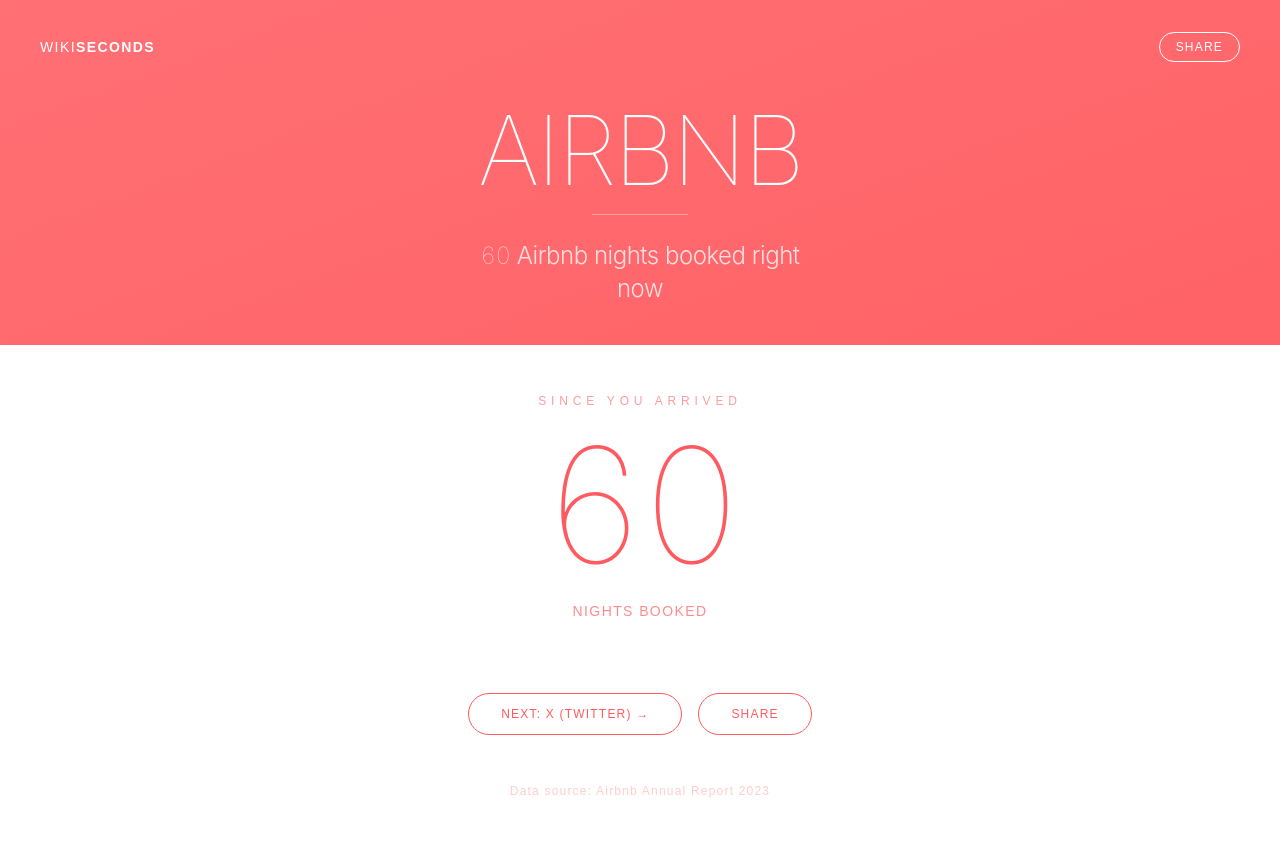
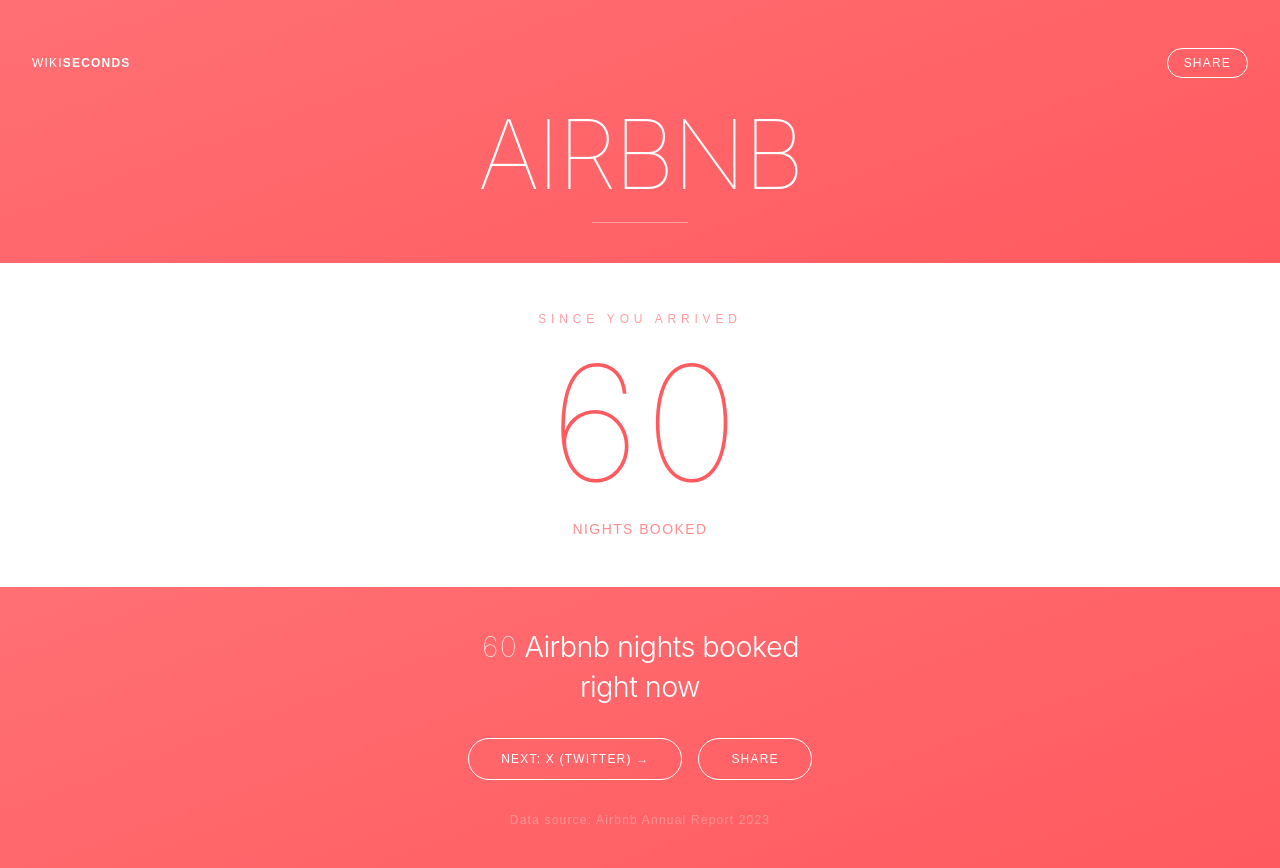
Before and after one commit to graciadavid/onesecond, a Next.js app: page /brands/how-many-airbnb-nights-booked-per-second in a window 1280 px wide. Before the commit the page ends 823 px from the top, so only its background shows below. Built offline with nearby package versions, Linux system fonts and the light colour scheme.

Commit message:
three blocks name inverted absurd

```diff
--- a/app/[category]/[seoSlug]/page.tsx
+++ b/app/[category]/[seoSlug]/page.tsx
@@ -79,46 +79,39 @@
   return (
     <main
       className="min-h-screen flex flex-col transition-opacity duration-300"
-     style={{
-       background: `linear-gradient(160deg, ${brand.bgColor}dd 0%, ${brand.bgColor} 100%)`,
-       opacity: swiping ? 0.3 : 1,
-     }}
+      style={{ opacity: swiping ? 0.3 : 1 }}
       onTouchStart={handleTouchStart}
       onTouchEnd={handleTouchEnd}
     >
-     {/* Header */}
-     <header className="flex items-center justify-between px-6 pt-12 pb-2 md:px-10 md:pt-8">
-       <Link href="/" className="text-xs md:text-sm font-light tracking-widest uppercase hover:opacity-70 transition-opacity" style={{ color: tc }}>
+      {/* BLOQUE 1 — Nombre — color marca */}
+      <section
+        className="flex flex-col items-center px-8 pt-12 pb-10 text-center gap-3"
+        style={{ background: `linear-gradient(160deg, ${brand.bgColor}dd 0%, ${brand.bgColor} 100%)` }}
+      >
+        <div className="flex items-center justify-between w-full px-0 mb-4">
+          <Link href="/" className="text-xs font-light tracking-widest uppercase hover:opacity-70" style={{ color: tc }}>
             Wiki<span className="font-bold">Seconds</span>
           </Link>
           <button
             onClick={handleShare}
-         className="text-xs tracking-widest uppercase font-light hover:opacity-70 transition-opacity"
+            className="text-xs tracking-widest uppercase font-light hover:opacity-70"
             style={{ color: "#ffffff", border: "1px solid #ffffff", borderRadius: "9999px", padding: "6px 16px" }}
           >
             {copied ? "✓ Copied" : "Share"}
           </button>
-     </header>
-
-     {/* BLOQUE 1 — Nombre + absurdo — fondo del color de la marca */}
-     <section className="flex flex-col items-center px-8 pt-8 pb-10 text-center gap-4">
+        </div>
         {nameParts.map((part, i) => (
           <p key={i} className="text-center leading-none font-thin"
             style={{ fontSize: "clamp(2.5rem, 12vw, 6rem)", fontFamily: "-apple-system, 'SF Pro Display', BlinkMacSystemFont, sans-serif", letterSpacing: "-0.03em", color: tc }}>
             {part}
           </p>
         ))}
-       <div className="h-px w-24 mx-auto" style={{ background: tc, opacity: 0.4 }} />
-       <p className="font-light leading-snug text-center max-w-xs mt-2"
-         style={{ fontSize: "clamp(1rem, 3.5vw, 1.5rem)", fontFamily: "-apple-system, 'SF Pro Display', BlinkMacSystemFont, sans-serif", letterSpacing: "-0.02em", color: tc, opacity: 0.8 }}>
-         <span className="tabular-nums font-thin">{absurdCount.toLocaleString("en-US")}</span>
-         {" "}{brand.absurdUnit}
-       </p>
+        <div className="h-px w-24 mx-auto mt-2" style={{ background: tc, opacity: 0.4 }} />
       </section>
 
-     {/* BLOQUE 2 — Since you arrived — fondo invertido */}
+      {/* BLOQUE 2 — Since you arrived — invertido */}
       <section
-       className="flex-1 flex flex-col items-center justify-center px-8 py-12 text-center gap-4"
+        className="flex flex-col items-center justify-center px-8 py-12 text-center gap-4"
         style={{ background: tc }}
       >
         <p className="text-xs tracking-[0.4em] uppercase" style={{ color: brand.bgColor, opacity: 0.6 }}>Since you arrived</p>
@@ -136,34 +129,44 @@
         <p className="text-sm font-light tracking-widest uppercase" style={{ color: brand.bgColor, opacity: 0.7 }}>{brand.unit}</p>
       </section>
 
+      {/* BLOQUE 3 — Dato absurdo + swipe — vuelve al color marca */}
+      <section
+        className="flex flex-col items-center px-8 py-10 text-center gap-4"
+        style={{ background: `linear-gradient(160deg, ${brand.bgColor}dd 0%, ${brand.bgColor} 100%)` }}
+      >
+        <p className="font-light leading-snug text-center max-w-xs"
+          style={{ fontSize: "clamp(1.2rem, 4vw, 1.8rem)", fontFamily: "-apple-system, 'SF Pro Display', BlinkMacSystemFont, sans-serif", letterSpacing: "-0.02em", color: tc }}>
+          <span className="tabular-nums font-thin">{absurdCount.toLocaleString("en-US")}</span>
+          {" "}{brand.absurdUnit}
+        </p>
+
         {/* Mobile swipe */}
-     <div className="flex md:hidden flex-col items-center pb-16 pt-6 gap-1" style={{ background: tc }}>
-       <p className="text-xs tracking-widest uppercase" style={{ color: brand.bgColor, opacity: 0.4 }}>swipe up</p>
-       <p className="text-xs" style={{ color: brand.bgColor, opacity: 0.4 }}>↑</p>
-       <p className="text-xs tracking-widest uppercase font-medium" style={{ color: brand.bgColor, opacity: 0.6 }}>{nextBrand.name}</p>
+        <div className="flex md:hidden flex-col items-center pt-4 gap-1">
+          <p className="text-xs tracking-widest uppercase" style={{ color: tc, opacity: 0.4 }}>swipe up</p>
+          <p className="text-xs" style={{ color: tc, opacity: 0.4 }}>↑</p>
+          <p className="text-xs tracking-widest uppercase font-medium" style={{ color: tc, opacity: 0.6 }}>{nextBrand.name}</p>
         </div>
 
         {/* Desktop buttons */}
-     <div className="hidden md:flex items-center justify-center gap-4 pb-12 pt-6" style={{ background: tc }}>
+        <div className="hidden md:flex items-center justify-center gap-4 pt-4">
           <Link
             href={`/${nextBrand.category}/${nextBrand.seoSlug}`}
             className="px-8 py-3 rounded-full text-xs tracking-widest uppercase font-medium transition-all hover:opacity-80"
-         style={{ border: `1px solid ${brand.bgColor}`, color: brand.bgColor, background: "transparent" }}
+            style={{ border: `1px solid ${tc}`, color: tc, background: "transparent" }}
           >
             Next: {nextBrand.name} →
           </Link>
           <button
             onClick={handleShare}
             className="px-8 py-3 rounded-full text-xs tracking-widest uppercase font-medium transition-all hover:opacity-80"
-         style={{ border: `1px solid ${brand.bgColor}`, color: brand.bgColor, background: "transparent" }}
+            style={{ border: `1px solid ${tc}`, color: tc, background: "transparent" }}
           >
             {copied ? "✓ Copied" : "Share"}
           </button>
         </div>
 
-     <footer className="px-8 pb-6 text-center" style={{ background: tc }}>
-       <p className="text-xs tracking-widest font-light" style={{ color: brand.bgColor, opacity: 0.3 }}>Data source: {brand.source}</p>
-     </footer>
+        <p className="text-xs tracking-widest font-light mt-4" style={{ color: tc, opacity: 0.3 }}>Data source: {brand.source}</p>
+      </section>
 
     </main>
   )
```
Lines whose indentation alone changed are shown as unchanged.
